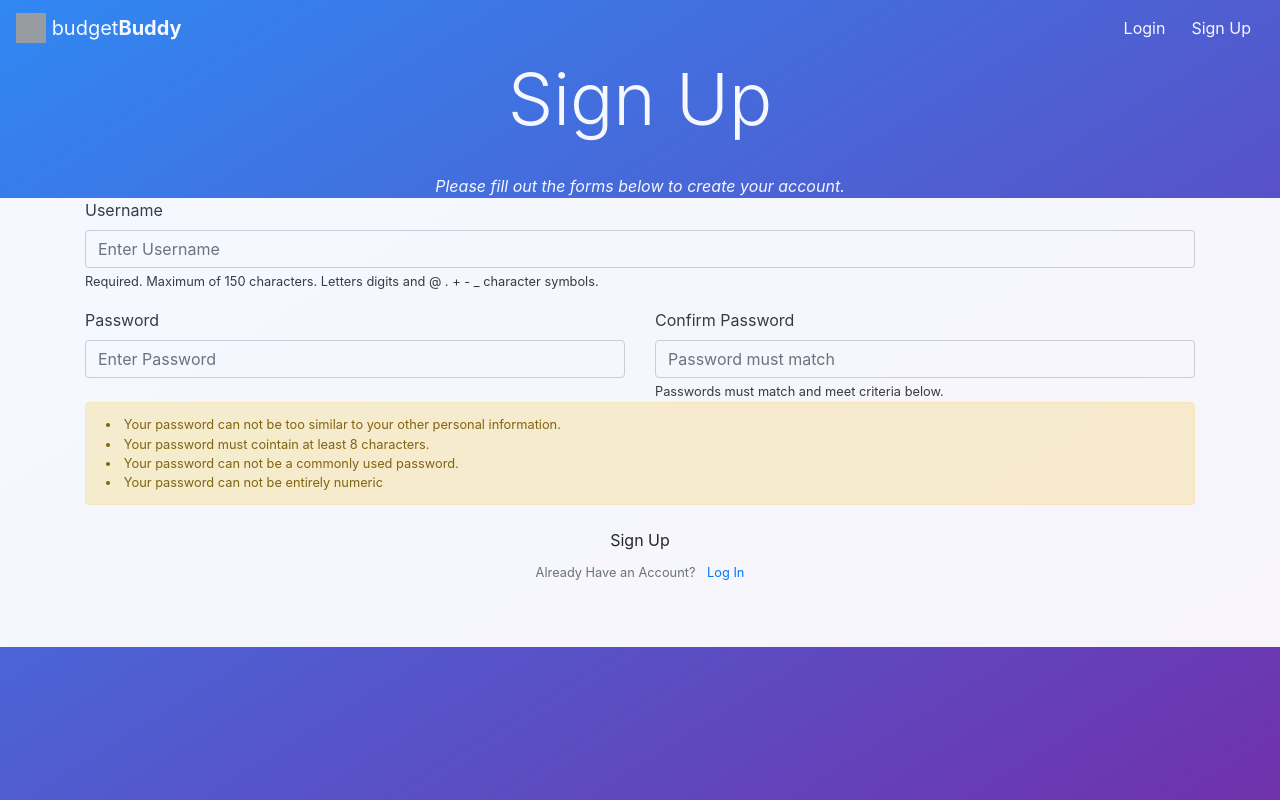
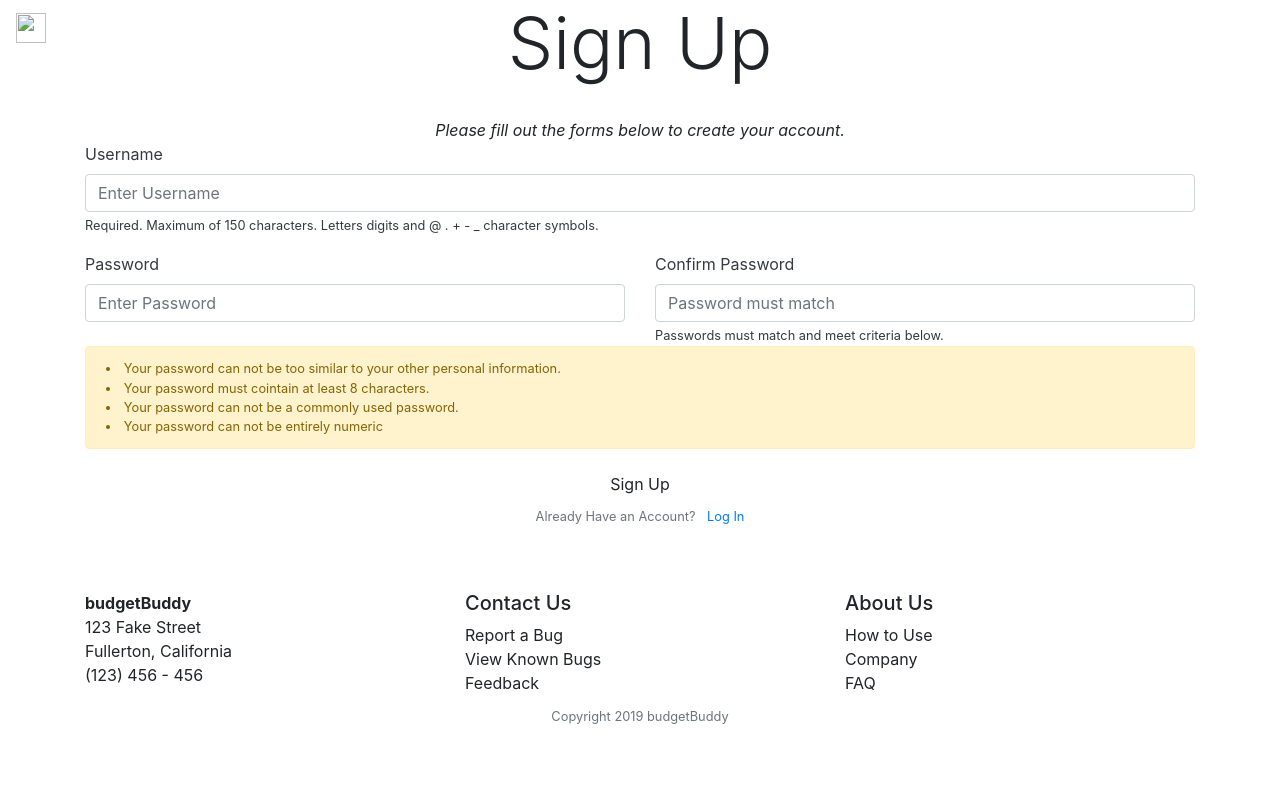
Before and after one commit to n-badillo/SoftwareTestingProject, a Django app: template budgetproject/budgetproject/users/templates/users/register.html in a window 1280 px wide. Run offline with Django 3.2, Linux system fonts and the light colour scheme; the template is opened without the code that fills it, so the values that code supplies are empty; some libraries are stand-ins or nearby versions; grey boxes are pictures that could not be loaded.

Commit message:
Update base.html

```diff
--- a/budgetproject/budgetproject/budget/templates/budget/base.html
+++ b/budgetproject/budgetproject/budget/templates/budget/base.html
@@ -1,30 +1,36 @@
-{% load static  %}
+{% load static %}
+{% load humanize %}
 <!DOCTYPE html>
 <html lang="en">
+
 <head>
   <meta charset="UTF-8">
   <meta name="viewport" content="width=device-width, initial-scale=1.0">
   <meta http-equiv="X-UA-Compatible" content="ie=edge">
-    <title>Budget App</title>
+  <title>budgetBuddy{% block title %}{% endblock %}</title>
   <!-- Bootstrap Import -->
-    <link rel="stylesheet" href="https://stackpath.bootstrapcdn.com/bootstrap/4.3.1/css/bootstrap.min.css" integrity="sha384-ggOyR0iXCbMQv3Xipma34MD+dH/1fQ784/j6cY/iJTQUOhcWr7x9JvoRxT2MZw1T" crossorigin="anonymous">
+  <link rel="stylesheet" href="https://stackpath.bootstrapcdn.com/bootstrap/4.3.1/css/bootstrap.min.css" integrity="sha384-ggOyR0iXCbMQv3Xipma34MD+dH/1fQ784/j6cY/iJTQUOhcWr7x9JvoRxT2MZw1T"
+    crossorigin="anonymous">
 
   <!-- Imports -->
   <link href="https://fonts.googleapis.com/icon?family=Material+Icons" rel="stylesheet">
+  <link rel="stylesheet" href="https://use.fontawesome.com/releases/v5.8.1/css/all.css" integrity="sha384-50oBUHEmvpQ+1lW4y57PTFmhCaXp0ML5d60M1M7uH2+nqUivzIebhndOJK28anvf" crossorigin="anonymous">
   <link rel="stylesheet" href="{% static 'css/styles.css' %}">
-    {% comment %} <link rel="stylesheet" href="https://cdnjs.cloudflare.com/ajax/libs/materialize/1.0.0/css/materialize.min.css">
-    <script src="https://cdnjs.cloudflare.com/ajax/libs/materialize/1.0.0/js/materialize.min.js"></script> {% endcomment %}
 </head>
-<body class="box">
 
-<nav class="navbar navbar-dark">
-  <a class="navbar-brand" href="{% url 'list' %}">
-    <img src="/docs/4.3/assets/brand/bootstrap-solid.svg" width="30" height="30" class="d-inline-block align-top" alt="">
+<body>
+
+  <nav class="navbar fixed-top" id="global-nav">
+    <a class="navbar-brand text-white" href="{% url 'list' %}">
+      <img src="" width="30" height="30" class="d-inline-block align-top" alt="">
       budget<b>Buddy</b>
     </a>
     <ul class="nav justify-content-end navbar-dark">
 
       {% if user.is_authenticated %}
+
+
+
 
       <li class="nav-item">
         <a href="{% url 'list' %}" class="nav-link" style="color:white;">{{ user.username }}</a>
@@ -44,25 +50,100 @@
     </ul>
   </nav>
 
+  {% if user.is_authenticated%}
+  <!-- SECTION for USER INFORMATION -->
+  <div class="container dashboard-display">
+      <div class="row container">
+          <div class="col-sm-2 align-self-center"><a href="{% url 'list' %}"
+              <center><img src="https://gix.uw.edu/wp-content/uploads/2019/01/photo-placeholder-480x480.jpeg" class="user"></center></a>
+          </div>
+          <div class="col align-self-center">
+              <h2 class="">{{user.username}}</h2>
+              <h4 class="display-4">{% block page %}{% endblock %}</h4>
+          </div>
+      </div>
 
-        {% if messages %}
+  </div>
+
+{% else %}
+
+  {%endif%}
+  <!-- {% if messages %}
   {% for message in messages %}
   <div class="alert alert-{{ message.tag }} center">
     {{ message }}
   </div>
   {% endfor %}
-        {% endif %}
+  {% endif %} -->
 
   {% block content %}
 
   {% endblock %}
 
   </div>
+</div>
+
+<footer class="container padding-top-5-v padding-horiz-5-v">
+  <div class="row">
+      <div class="col padding-horiz-5-v">
+
+          <address>
+            <strong>budgetBuddy</strong><br>
+            123 Fake Street
+            <br>
+            Fullerton, California
+            <br>
+            (123) 456 - 456
+            </address>
+
+          </div>
+    <div class="col">
+      <h5 stlye="font-weight-light">
+        Contact Us
+      </h5>
+            Report a Bug
+            <br>View Known Bugs
+            <br>Feedback
+    </div>
+    <div class="col">
+      <h5 stlye="display-4">
+        About Us
+      </h5>
+      How to Use
+      <br>Company
+      <br>FAQ
+      </div>
+
+  </div>
+  <center><small class="text-muted">Copyright 2019 budgetBuddy</small></center>
+</footer>
 
   <!-- JavaScript Imports for Bootstrap -->
-<script src="https://code.jquery.com/jquery-3.3.1.slim.min.js" integrity="sha384-q8i/X+965DzO0rT7abK41JStQIAqVgRVzpbzo5smXKp4YfRvH+8abtTE1Pi6jizo" crossorigin="anonymous"></script>
-<script src="https://cdnjs.cloudflare.com/ajax/libs/popper.js/1.14.7/umd/popper.min.js" integrity="sha384-UO2eT0CpHqdSJQ6hJty5KVphtPhzWj9WO1clHTMGa3JDZwrnQq4sF86dIHNDz0W1" crossorigin="anonymous"></script>
-<script src="https://stackpath.bootstrapcdn.com/bootstrap/4.3.1/js/bootstrap.min.js" integrity="sha384-JjSmVgyd0p3pXB1rRibZUAYoIIy6OrQ6VrjIEaFf/nJGzIxFDsf4x0xIM+B07jRM" crossorigin="anonymous"></script>
+
+  <script>
+  $(document).ready(function(){
+    var scrollTop = 0;
+    $(window).scroll(function(){
+      scrollTop = $(window).scrollTop();
+       $('.counter').html(scrollTop);
+
+      if (scrollTop >= 100) {
+        $('#global-nav').addClass('scrolled-nav');
+      } else if (scrollTop < 100) {
+        $('#global-nav').removeClass('scrolled-nav');
+      }
+
+    });
+
+  });</script>
+
+  <script src="https://code.jquery.com/jquery-3.3.1.slim.min.js" integrity="sha384-q8i/X+965DzO0rT7abK41JStQIAqVgRVzpbzo5smXKp4YfRvH+8abtTE1Pi6jizo"
+    crossorigin="anonymous"></script>
+  <script src="https://cdnjs.cloudflare.com/ajax/libs/popper.js/1.14.7/umd/popper.min.js" integrity="sha384-UO2eT0CpHqdSJQ6hJty5KVphtPhzWj9WO1clHTMGa3JDZwrnQq4sF86dIHNDz0W1"
+    crossorigin="anonymous"></script>
+  <script src="https://stackpath.bootstrapcdn.com/bootstrap/4.3.1/js/bootstrap.min.js" integrity="sha384-JjSmVgyd0p3pXB1rRibZUAYoIIy6OrQ6VrjIEaFf/nJGzIxFDsf4x0xIM+B07jRM"
+    crossorigin="anonymous"></script>
 
 </body>
+
 </html>
```
Lines whose indentation alone changed are shown as unchanged.
